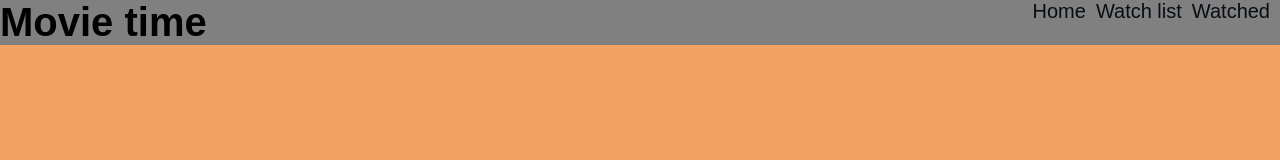
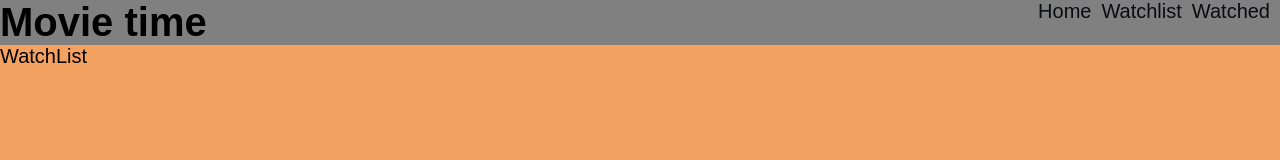
Before and after one commit to BeAsT436/Film-app, a React (Create React App) app: page /watchlist in a window 1280 px wide. Shown: the top 160 px of the page. Built offline with nearby package versions, Linux system fonts and the light colour scheme.

Commit message:
add routes(WatchList, Watched)

```diff
--- a/src/App.js
+++ b/src/App.js
@@ -2,6 +2,8 @@ import { Route, Routes, BrowserRouter as Router } from 'react-router-dom'
 import { Header } from './components'
 import MovieInfoPage from './pages/MovieInfoPage'
 import Home from './pages/Home'
+import Watched from './pages/Watched'
+import WatchList from './pages/WatchList'
 
 export const App = () => {
   return (
@@ -9,6 +11,8 @@ export const App = () => {
       <Header />
       <Routes>
         <Route path="/" element={<Home />} />
+        <Route path="/watched" element={<Watched />} />
+        <Route path="/watchlist" element={<WatchList />} />
         <Route path="/movie/:id" element={<MovieInfoPage />} />
       </Routes>
     </Router>
--- a/src/components/Nav/Nav.jsx
+++ b/src/components/Nav/Nav.jsx
@@ -9,7 +9,7 @@ const Nav = () => {
           <NavLink to={'/'}>Home</NavLink>
         </li>
         <li>
-          <NavLink to={'/watchlist'}>Watch list</NavLink>
+          <NavLink to={'/watchlist'}>Watchlist</NavLink>
         </li>
         <li>
           <NavLink to={'/watched'}>Watched</NavLink>
--- /dev/null
+++ b/src/pages/WatchList.jsx
@@ -0,0 +1,6 @@
+const WatchList = () => {
+  return (
+    <div>WatchList</div>
+  )
+}
+export default WatchList
--- /dev/null
+++ b/src/pages/Watched.jsx
@@ -0,0 +1,6 @@
+const Watched = () => {
+  return (
+    <div>Watched</div>
+  )
+}
+export default Watched
```
